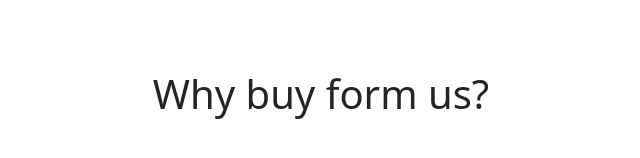
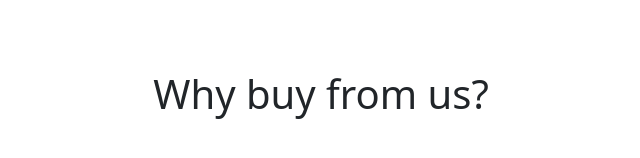
Before and after one commit to shreyapatelcs20/W3villa-Journal-Task, a website: page index.html in a window 1280 px wide. Shown: the part 794-952 px from the top of the page, 319-959 px from the left. Drawn offline with nearby package versions, Linux system fonts and the light colour scheme.

Commit message:
Update index.html

```diff
--- a/index.html
+++ b/index.html
@@ -264,7 +264,7 @@
 
 
     <div class="buy-container">
-        <h1 style="padding-bottom: 2rem;">Why buy form us?</h1>
+        <h1 style="padding-bottom: 2rem;">Why buy from us?</h1>
         <div class="para">
             <p>
                 Journal has been the best selling and most loved Opencart theme since first launch in 2013. Tried and
```
